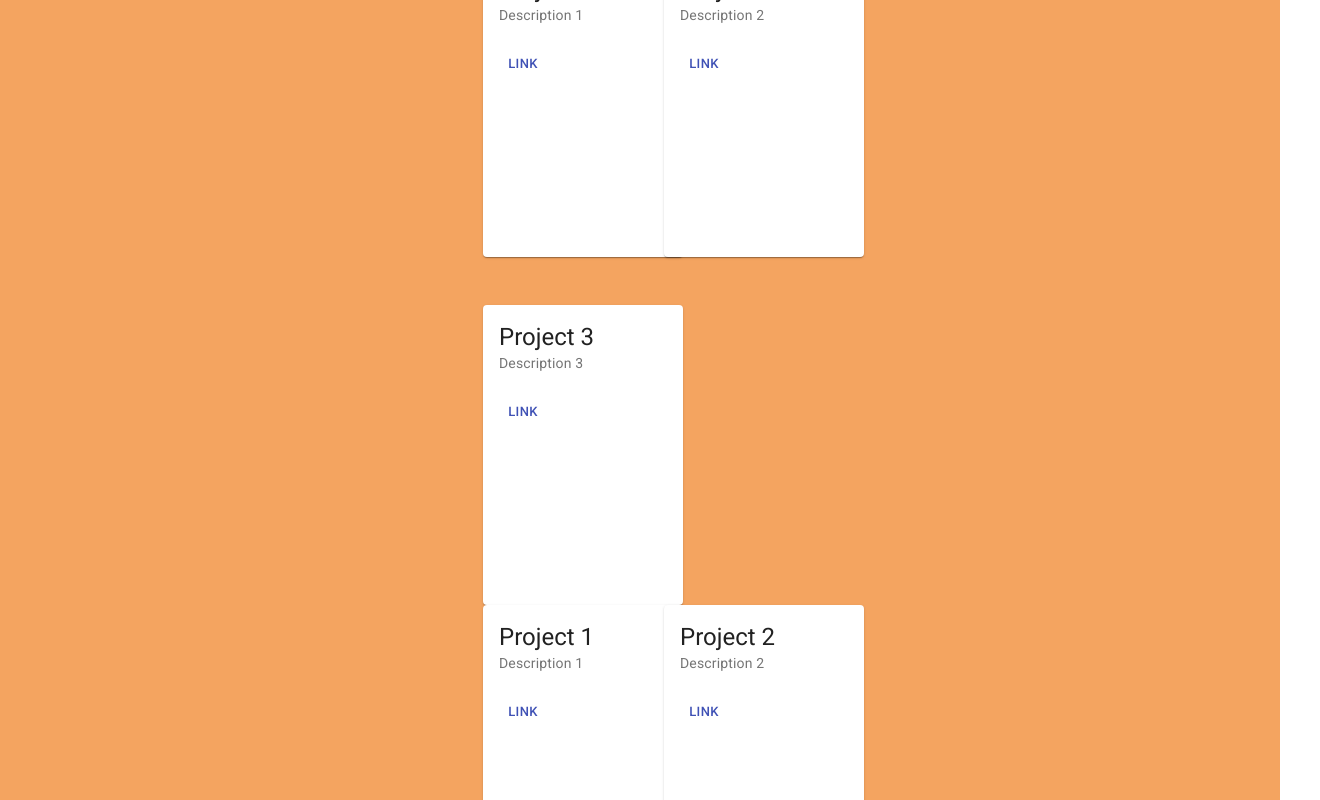
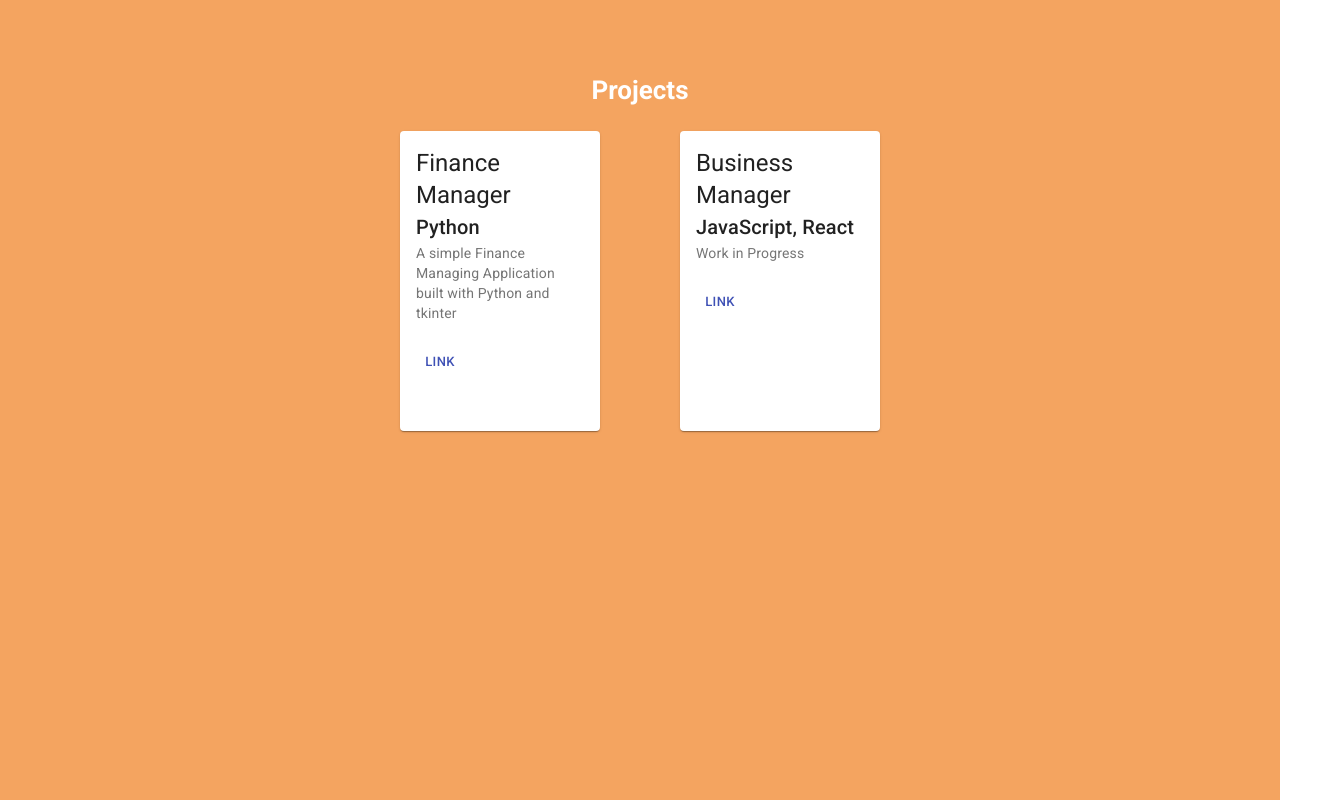
Before and after one commit to setoi1/React-Personal-Portfolio, a React (Create React App) app: page / in a window 1280 px wide. Shown: the part 1760-2560 px from the top of the page, 1320 px wide, since content can reach past the window. Built offline with nearby package versions, Linux system fonts and the light colour scheme; grey boxes are pictures that could not be loaded.

Commit message:
Changed Row to Grid

```diff
--- a/src/components/Projects.js
+++ b/src/components/Projects.js
@@ -1,20 +1,43 @@
 import React from 'react';
-import Row from '../components/Row';
 import { Grid } from '@material-ui/core';
+import ProjectCard from './ProjectCard';
 
 const Projects = () => {
+
   return (
     <div className="projects-section">
       <h3 className="header-text">Projects</h3>
-      <Grid className="project-grid-container" container spacing={1}>
-        <Grid className="project-row-container" container item xs={3} spacing={4}>
-          <Row />
-          <Row />
-          <Row />
+      <div className="projects-container">
+        <Grid className="projects-container-items" container spacing={10}>
+          <Grid item>
+            <ProjectCard
+              title="Finance Manager"
+              techStack="Python"
+              description="A simple Finance Managing Application built with Python and tkinter"
+              link="https://github.com/marinom1/FiMan-Financial_Manager"
+            />
+          </Grid>
+          <Grid item>
+            <ProjectCard
+              title="Business Manager"
+              techStack="JavaScript, React"
+              description="Work in Progress"
+            />
+          </Grid>
         </Grid>
-      </Grid>
+      </div>
     </div>
   );
 };
 
+
+
+/*
+      <Grid className="project-grid-container" container spacing={1}>
+        <Grid className="project-row-container" container item xs={4} spacing={6}>
+          <Row />
+        </Grid>
+      </Grid>
+*/
+
 export default Projects;
```
